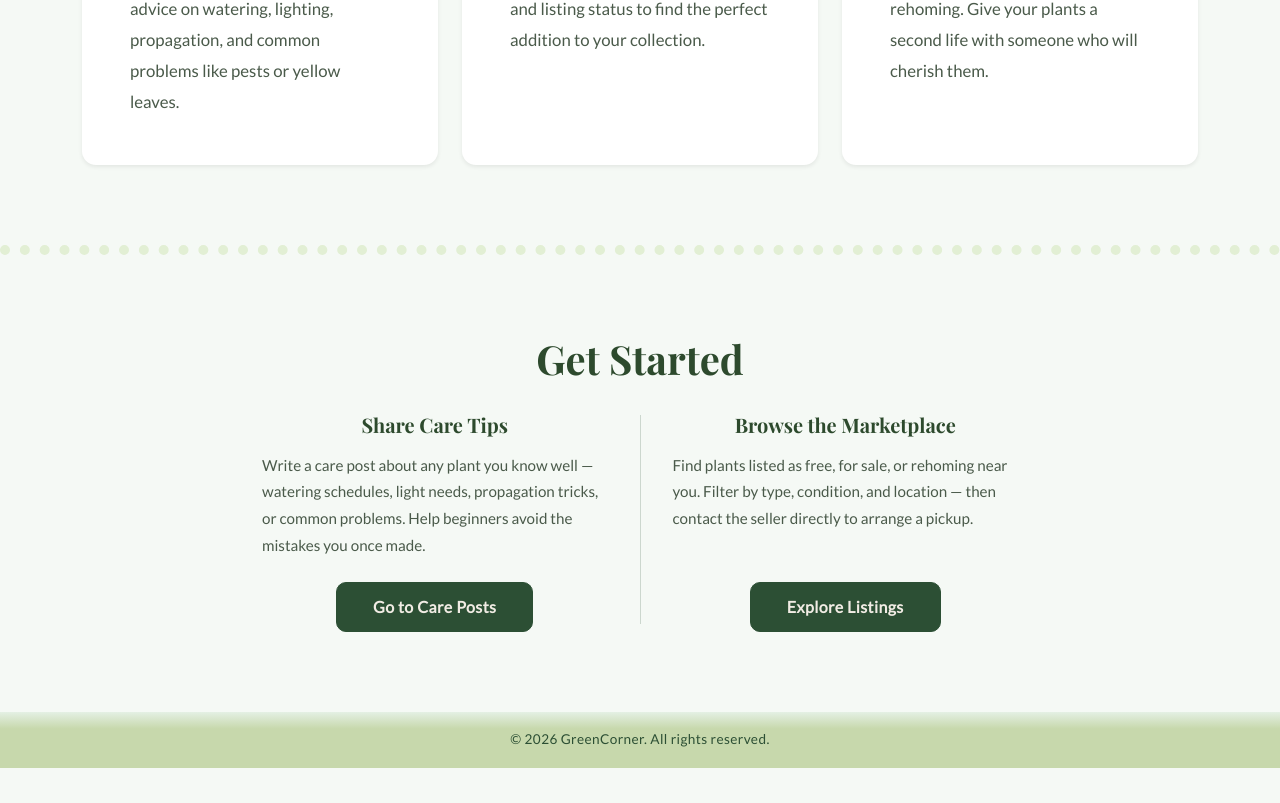
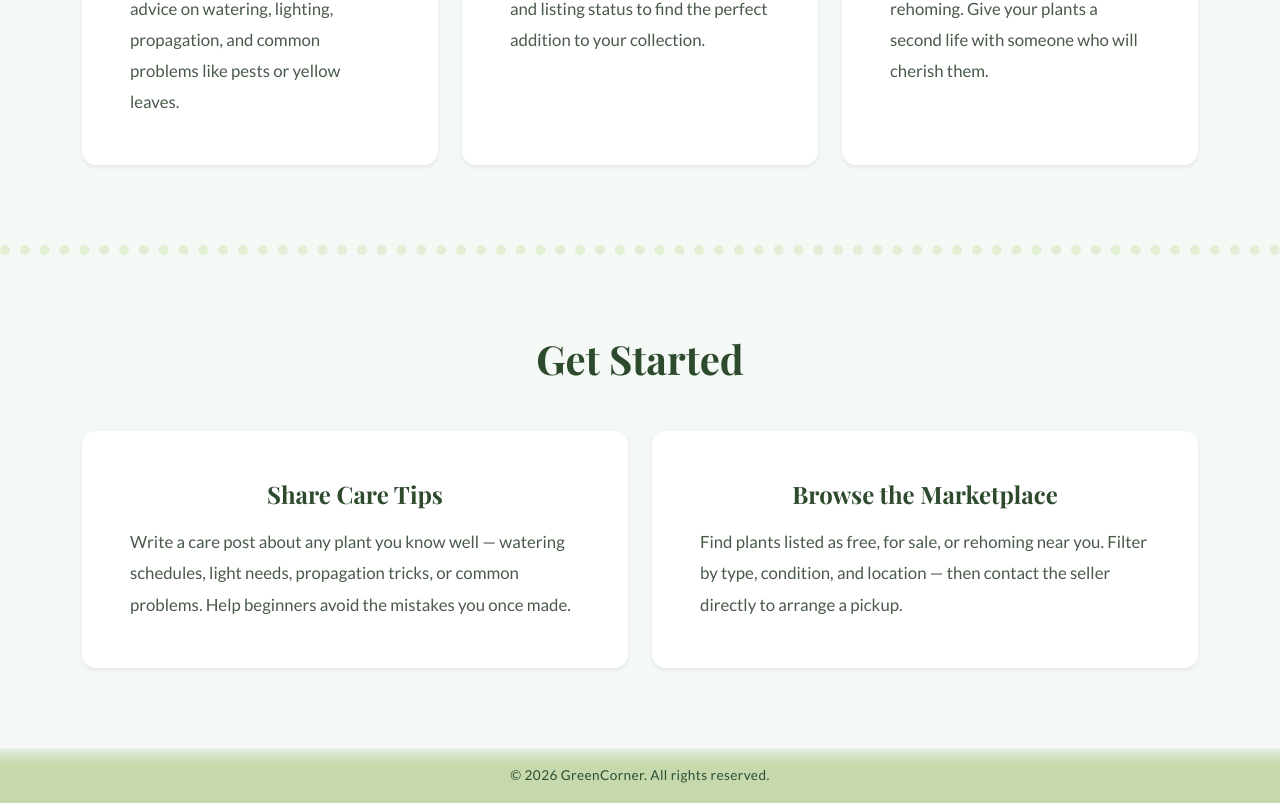
Before and after one commit to Jiahui-Zhou98/GreenCorner-project, a React (Vite) app in the folder frontend/: page /about in a window 1280 px wide. Shown: the part 1120-1923 px from the top of the page. Before the commit the page ends 1888 px from the top, so only its background shows below. Built offline with nearby package versions, Linux system fonts and the light colour scheme; no server answers.

Commit message:
adjust about page: remove btns, add links to title

```diff
--- a/frontend/src/pages/About/AboutPage.css
+++ b/frontend/src/pages/About/AboutPage.css
@@ -78,69 +78,13 @@
   text-align: left;
 }
 
-.cta-steps {
-  display: flex;
-  justify-content: center;
-  align-items: stretch;
-  gap: 0;
-  flex-wrap: wrap;
-  max-width: 820px;
-  margin: 0 auto;
+.cta-link {
+  color: var(--green-dark);
+  text-decoration: none;
+  transition: color 0.2s;
 }
 
-.cta-step {
-  flex: 1;
-  min-width: 260px;
-  padding: 0 2rem;
-  display: flex;
-  flex-direction: column;
-  align-items: center;
+.cta-link:hover {
+  color: #3d6b46;
+  text-decoration: underline;
 }
-
-.cta-step .cta-step-title {
-  font-family: var(--font-display);
-  font-size: 1.25rem;
-  font-weight: 700;
-  color: var(--green-dark);
-  margin-bottom: 0.6rem;
-}
-
-.cta-step .cta-step-desc {
-  font-size: 0.95rem;
-  line-height: 1.75;
-  color: var(--text-mid);
-  margin-bottom: 1.5rem;
-}
-
-.cta-divider {
-  width: 1px;
-  align-self: stretch;
-  background-color: rgba(44, 79, 52, 0.2);
-  margin: 0.5rem 0;
-}
-
-@media (max-width: 575px) {
-  .cta-divider {
-    width: 60px;
-    height: 1px;
-    align-self: auto;
-    margin: 1.5rem auto;
-  }
-}
-
-.cta-btn {
-  border-radius: 10px;
-  padding: 12px 36px;
-  font-weight: 600;
-  font-size: 1rem;
-  letter-spacing: 0.4px;
-  margin-top: auto;
-  transition:
-    transform 0.18s ease,
-    box-shadow 0.2s ease;
-}
-
-.cta-btn:hover {
-  transform: scale(1.04);
-  box-shadow: 0 4px 20px rgba(44, 79, 52, 0.3);
-}
--- a/frontend/src/pages/About/AboutPage.jsx
+++ b/frontend/src/pages/About/AboutPage.jsx
@@ -1,4 +1,5 @@
-import { Container, Row, Col, Card, Button } from "react-bootstrap";
+import { Container, Row, Col, Card } from "react-bootstrap";
+import { Link } from "react-router-dom";
 import BubbleHero from "./BubbleHero.jsx";
 import "./AboutPage.css";
 
@@ -78,35 +79,44 @@ export default function AboutPage() {
         </Container>
       </section>
 
-      {/* 4. Call to Action */}
+      {/* 4. Get Started */}
       <section className="about-cta text-center">
         <Container>
-          <h2 className="mb-4">Get Started</h2>
-          <div className="cta-steps">
-            <div className="cta-step">
-              <p className="cta-step-title">Share Care Tips</p>
-              <p className="cta-step-desc">
-                Write a care post about any plant you know well — watering
-                schedules, light needs, propagation tricks, or common problems.
-                Help beginners avoid the mistakes you once made.
-              </p>
-              <Button href="/careposts" className="btn-green cta-btn">
-                Go to Care Posts
-              </Button>
-            </div>
-            <div className="cta-divider" aria-hidden="true" />
-            <div className="cta-step">
-              <p className="cta-step-title">Browse the Marketplace</p>
-              <p className="cta-step-desc">
-                Find plants listed as free, for sale, or rehoming near you.
-                Filter by type, condition, and location — then contact the
-                seller directly to arrange a pickup.
-              </p>
-              <Button href="/listings" className="btn-green cta-btn">
-                Explore Listings
-              </Button>
-            </div>
-          </div>
+          <h2 className="text-center mb-5">Get Started</h2>
+          <Row className="g-4 justify-content-center">
+            <Col md={6}>
+              <Card className="about-card h-100 shadow-sm">
+                <Card.Body className="p-5">
+                  <Card.Title>
+                    <Link to="/careposts" className="cta-link">
+                      Share Care Tips
+                    </Link>
+                  </Card.Title>
+                  <Card.Text>
+                    Write a care post about any plant you know well — watering
+                    schedules, light needs, propagation tricks, or common
+                    problems. Help beginners avoid the mistakes you once made.
+                  </Card.Text>
+                </Card.Body>
+              </Card>
+            </Col>
+            <Col md={6}>
+              <Card className="about-card h-100 shadow-sm">
+                <Card.Body className="p-5">
+                  <Card.Title>
+                    <Link to="/listings" className="cta-link">
+                      Browse the Marketplace
+                    </Link>
+                  </Card.Title>
+                  <Card.Text>
+                    Find plants listed as free, for sale, or rehoming near you.
+                    Filter by type, condition, and location — then contact the
+                    seller directly to arrange a pickup.
+                  </Card.Text>
+                </Card.Body>
+              </Card>
+            </Col>
+          </Row>
         </Container>
       </section>
     </>
```
